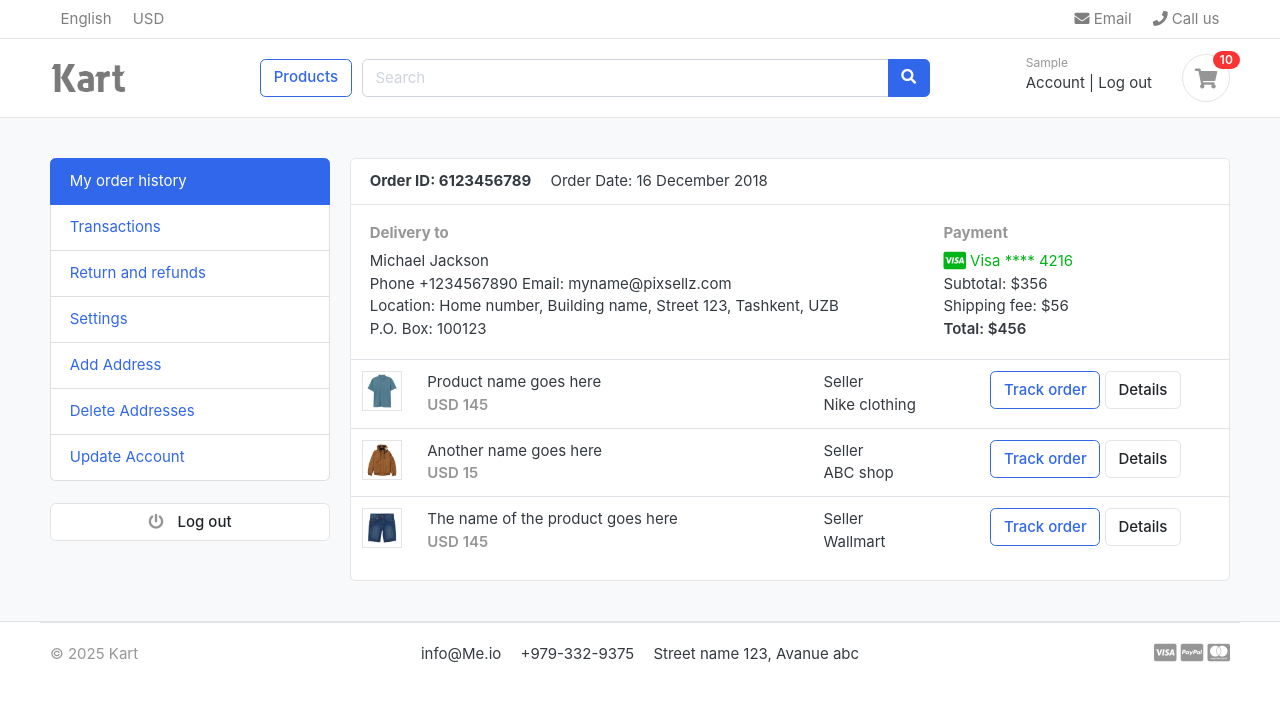
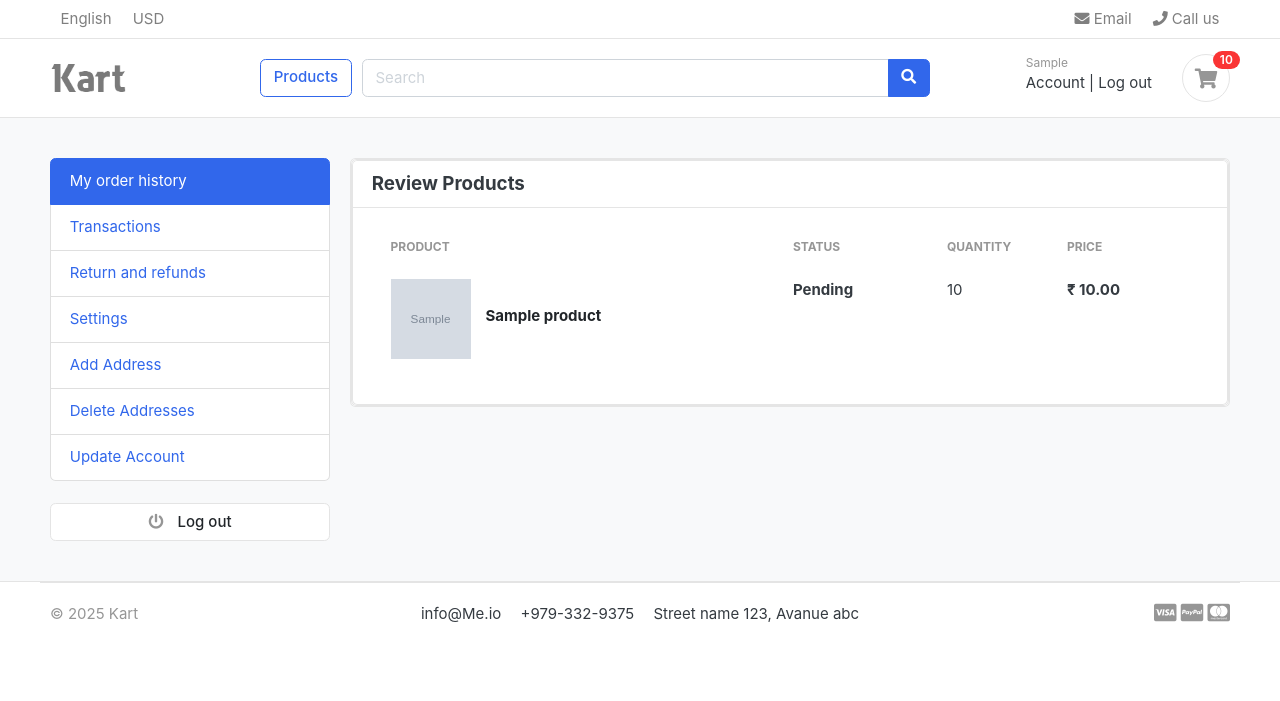
Before and after one commit to Manu-080/Ecommerce-Kart, a Django app: page /dashboard/ in a window 1280 px wide. Shown: the top 701 px of the page. Run offline with Django 5.2, Linux system fonts and the light colour scheme; a user stored in the database is signed in; tables that the repository leaves empty hold one stand-in row (values such as "Sample post"); grey boxes marked "Sample" are stand-in pictures; some libraries are stand-ins or nearby versions; some web fonts are replaced.

```diff
--- a/core/settings.py
+++ b/core/settings.py
@@ -162,5 +162,5 @@ EMAIL_USE_TLS = True
 
 
 # razorpay
-razor_pay_id = config('razor_pay_id')
-key_secret = config('key_secret')
+RAZORPAY_KEY_ID = config('RAZORPAY_KEY_ID')
+RAZORPAY_KEY_SECRET = config('RAZORPAY_KEY_SECRET')
--- a/orders/models.py
+++ b/orders/models.py
@@ -36,7 +36,7 @@ class Order(models.Model):
         ('delivered', 'Delivered'),
         ('cancelled', 'Cancelled'),
     )
-    user = models.ForeignKey(User, on_delete=models.CASCADE)
+    user = models.ForeignKey(User, on_delete=models.CASCADE, related_name='orders')
     address = models.ForeignKey(UserAddress, on_delete=models.SET_NULL, null=True) # If user deleted one of his adress then that model object should not be deleted.
     total_price = models.DecimalField(max_digits=16, decimal_places=2,default=Decimal('0.00'))
     status = models.CharField(max_length=30, choices=STATUS_CHOICES, default='pending')
@@ -55,12 +55,13 @@ class Order(models.Model):
 
 
     def __str__(self):
-        return f"Order {self.id} | {self.user.username}"
+        return f"Order: {self.id} | Name: {self.user.username}"
 
 
 
 # ORDER ITEMS , PRODUCTS THE USER BUYING AT EVERY ORDER EG: A ORDER WOULD HAVE MULTIPLE ORDER ITEMS.
 class OrderItem(models.Model):
+    user = models.ForeignKey(User, on_delete=models.CASCADE, related_name='user_order_items', null=True)
     order = models.ForeignKey(Order, on_delete=models.CASCADE, related_name='order_items')
     product = models.ForeignKey(Product, on_delete=models.CASCADE)
     quantity = models.PositiveIntegerField()
--- a/orders/urls.py
+++ b/orders/urls.py
@@ -6,5 +6,10 @@ urlpatterns = [
     path('place-order/', views.place_order, name='place_order'),
     path('place-order-cod/', views.place_order_COD, name='place_order_COD'),
 
+    path("create-payment/", views.create_payment, name="create-payment"),
+
+
+    path("razor_pay_verification/", views.razor_pay_verification, name="razor_pay_verificationt"),
+
 
 ]
--- a/orders/utils.py
+++ b/orders/utils.py
@@ -1,7 +1,7 @@
 from django.conf import settings
 from django.core.mail import send_mail
 
-
+# SEND EMAIL FUNCTION AFTER PURCHASING ORDER.
 def send_order_placed_email(email, cart_item):
 
     if not cart_item:
--- a/templates/cart/cart.html
+++ b/templates/cart/cart.html
@@ -6,6 +6,7 @@
 {% block content %}
 
 <!-- ========================= SECTION CONTENT ========================= -->
+{% include "basic_include/alerts.html" %}
 <section class="section-content padding-y bg">
     <div class="container">
 
--- a/templates/user/dashboard.html
+++ b/templates/user/dashboard.html
@@ -28,70 +28,54 @@
         </aside>
         <main class="col-md-9">
             <article class="card">
-            <header class="card-header">
-                <strong class="d-inline-block mr-3">Order ID: 6123456789</strong>
-                <span>Order Date: 16 December 2018</span>
-            </header>
+                <div class="card">
+                    <div class="card">
+                        <h5 class="card-header">Review Products</h5>
                         <div class="card-body">
-                <div class="row">
-                    <div class="col-md-8">
-                        <h6 class="text-muted">Delivery to</h6>
-                        <p>Michael Jackson <br>
-                        Phone +1234567890 Email: myname@pixsellz.com <br>
-                        Location: Home number, Building name, Street 123,  Tashkent, UZB <br>
-                        P.O. Box: 100123
-                         </p>
-                    </div>
-                    <div class="col-md-4">
-                        <h6 class="text-muted">Payment</h6>
-                        <span class="text-success">
-                            <i class="fab fa-lg fa-cc-visa"></i>
-                            Visa  **** 4216
-                        </span>
-                        <p>Subtotal: $356 <br>
-                         Shipping fee:  $56 <br>
-                         <span class="b">Total:  $456 </span>
-                        </p>
-                    </div>
-                </div> <!-- row.// -->
-            </div> <!-- card-body .// -->
-            <div class="table-responsive">
-            <table class="table table-hover">
+                            <table class="table table-borderless table-shopping-cart">
+                                <thead class="text-muted">
+                                <tr class="small text-uppercase">
+                                  <th scope="col">Product</th>
+                                  <th scope="col">Status</th>
+                                  <th scope="col" width="120">Quantity</th>
+                                  <th scope="col" width="160">Price</th>
+
+                                </tr>
+                                </thead>
+                                <tbody>
+
+                                {% for item in ordered_items %}
                                 <tr>
-                    <td width="65">
-                        <img src="../images/items/1.jpg" class="img-xs border">
+                                    <td>
+                                        <figure class="itemside align-items-center">
+                                             <div class="aside"><a href="{{item.product.get_url}}"><img src="{{ item.product.image.url }}" class="img-sm"></a></div>
+                                            <figcaption class="info">
+                                                <a href="{{ item.product.get_url }}" class="title text-dark" style="font-weight:bold;">{{ item.product.name}}</a>
+                                            </figcaption>
+                                        </figure>
                                     </td>
                                     <td>
-                        <p class="title mb-0">Product name goes here </p>
-                        <var class="price text-muted">USD 145</var>
-                    </td>
-                    <td> Seller <br> Nike clothing </td>
-                    <td width="250"> <a href="#" class="btn btn-outline-primary">Track order</a> <a href="#" class="btn btn-light"> Details </a> </td>
-                </tr>
-                <tr>
-                    <td>
-                        <img src="../images/items/2.jpg" class="img-xs border">
+                                        <!-- col.// -->
+                                                <label for="" style="font-weight:bold;">{{item.order.status | capfirst}}</label>
                                     </td>
                                     <td>
-                        <p class="title mb-0">Another name goes here </p>
-                        <var class="price text-muted">USD 15</var>
-                    </td>
-                    <td> Seller <br> ABC shop </td>
-                    <td> <a href="#" class="btn btn-outline-primary">Track order</a> <a href="#" class="btn btn-light"> Details </a> </td>
-                </tr>
-                <tr>
-                    <td>
-                        <img src="../images/items/3.jpg" class="img-xs border">
+                                        <!-- col.// -->
+                                                <label for="">{{item.quantity}}</label>
                                     </td>
                                     <td>
-                        <p class="title mb-0">The name of the product  goes here </p>
-                        <var class="price text-muted">USD 145</var>
+                                        <label for="" style="font-weight:bold;">₹ {{item.price}}</label>
                                     </td>
-                    <td> Seller <br> Wallmart </td>
-                    <td> <a href="#" class="btn btn-outline-primary">Track order</a> <a href="#" class="btn btn-light"> Details </a> </td>
+
                                 </tr>
+                                {% endfor %}
+
+                                </tbody>
                                 </table>
-            </div> <!-- table-responsive .end// -->
+
+
+                        </div>
+                    </div>
+                </div> <!-- card.// -->
             </article> <!-- order-group.// -->
         </main>
     </div> <!-- row.// -->
--- a/users/views.py
+++ b/users/views.py
@@ -14,7 +14,7 @@ from django.core.cache import cache # For importing chache currently using djang
 
 from .models import User
 from .forms import UserSignupForm
-from orders.models import UserAddress
+from orders.models import UserAddress, OrderItem
 from .update_user_form import UserUpdateForm
 
 # Create your views here.
@@ -74,8 +74,18 @@ def signout(request):
     logout(request)
     return redirect('login')
 
+
+@login_required(login_url='login')
 def dashboard(request):
-    return render(request, 'user/dashboard.html')
+    try:
+        ordered_items = OrderItem.objects.filter(user=request.user)
+    except OrderItem.DoesNotExist:
+        pass
+
+    context = {
+        'ordered_items':ordered_items,
+    }
+    return render(request, 'user/dashboard.html', context)
 
 
 @login_required(login_url='login')
```
Also changed, not shown: orders/views.py (+101 -2 lines), templates/order/payment.html (+36 -3 lines), orders/migrations/0004_alter_order_user.py (added), orders/migrations/0005_orderitem_user.py (added). Lines whose indentation alone changed are shown as unchanged.
